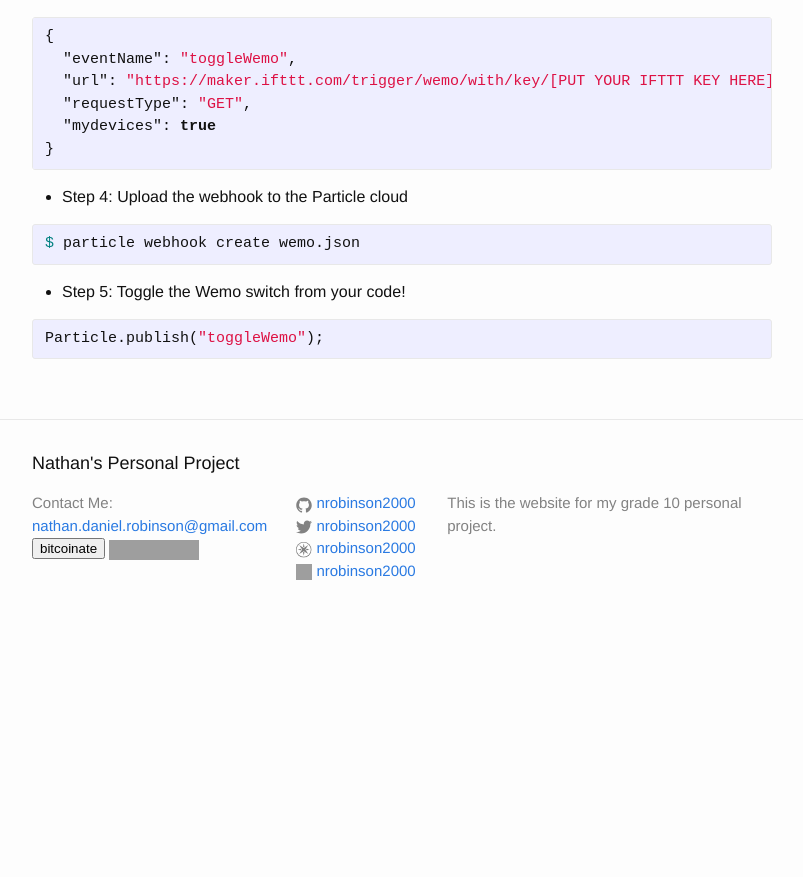
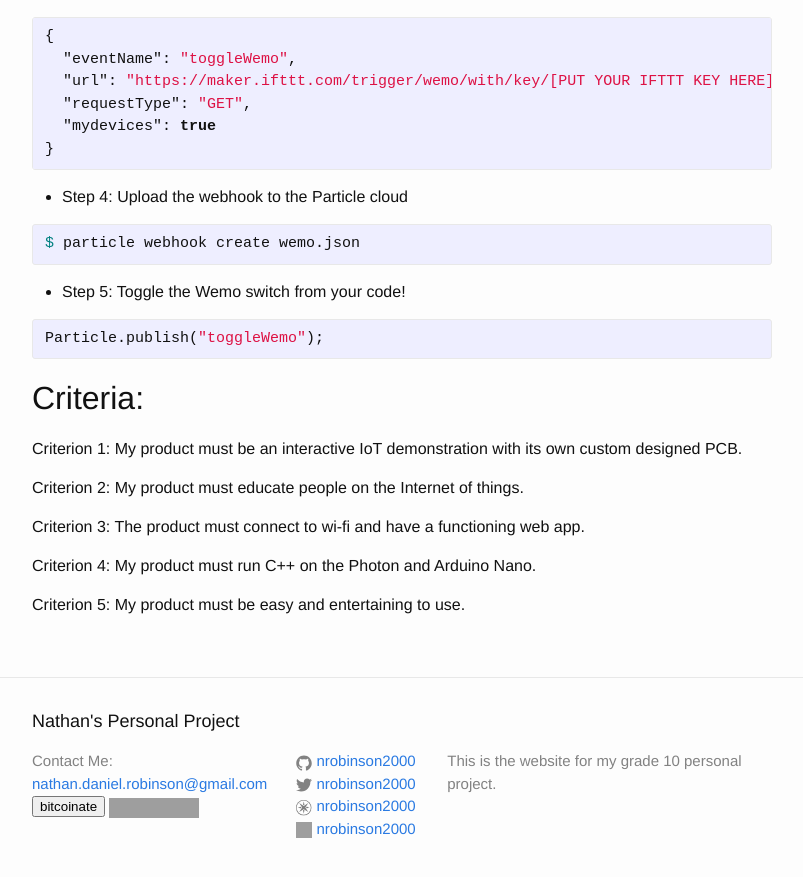
Before and after one commit to nrobinson2000/blog, a Jekyll site: the page built from pages/product.md, in a window 1280 px wide and 900 px high, scrolled down 4612 px. Shown: the top 877 px of the window, without its empty margins (238-1041 px from the left). Built offline with Jekyll 4.4.1, drawn with Linux system fonts in a browser that asks for light colours; a script that is not in the unit is left out; before the commit the page ends 5254 px from its top, so only the background shows below that; grey boxes are pictures that could not be loaded.

Commit message:
at 15:01 of 20-04-2016

```diff
--- a/pages/product.md
+++ b/pages/product.md
@@ -141,6 +141,42 @@
 {% endhighlight %}
 
 
+## Criteria:
+
+Criterion 1:
+My product must be an interactive IoT demonstration with its own custom designed PCB.
+
+Criterion 2:
+My product must educate people on the Internet of things.
+
+Criterion 3:
+The product must connect to wi-fi and have a functioning web app.
+
+Criterion 4:
+My product must run C++ on the Photon and Arduino Nano.
+
+Criterion 5:
+My product must be easy and entertaining to use.
+
+
+
+
+
+
+
+
+
+
+
+
+
+
+
+
+
+
+
+
 [0]: https://github.com/nrobinson2000/sparkbot/zipball/master
 [1]: https://github.com/nrobinson2000/sparkbot/tarball/master
 [2]: https://github.com/nrobinson2000/sparkbot
```
